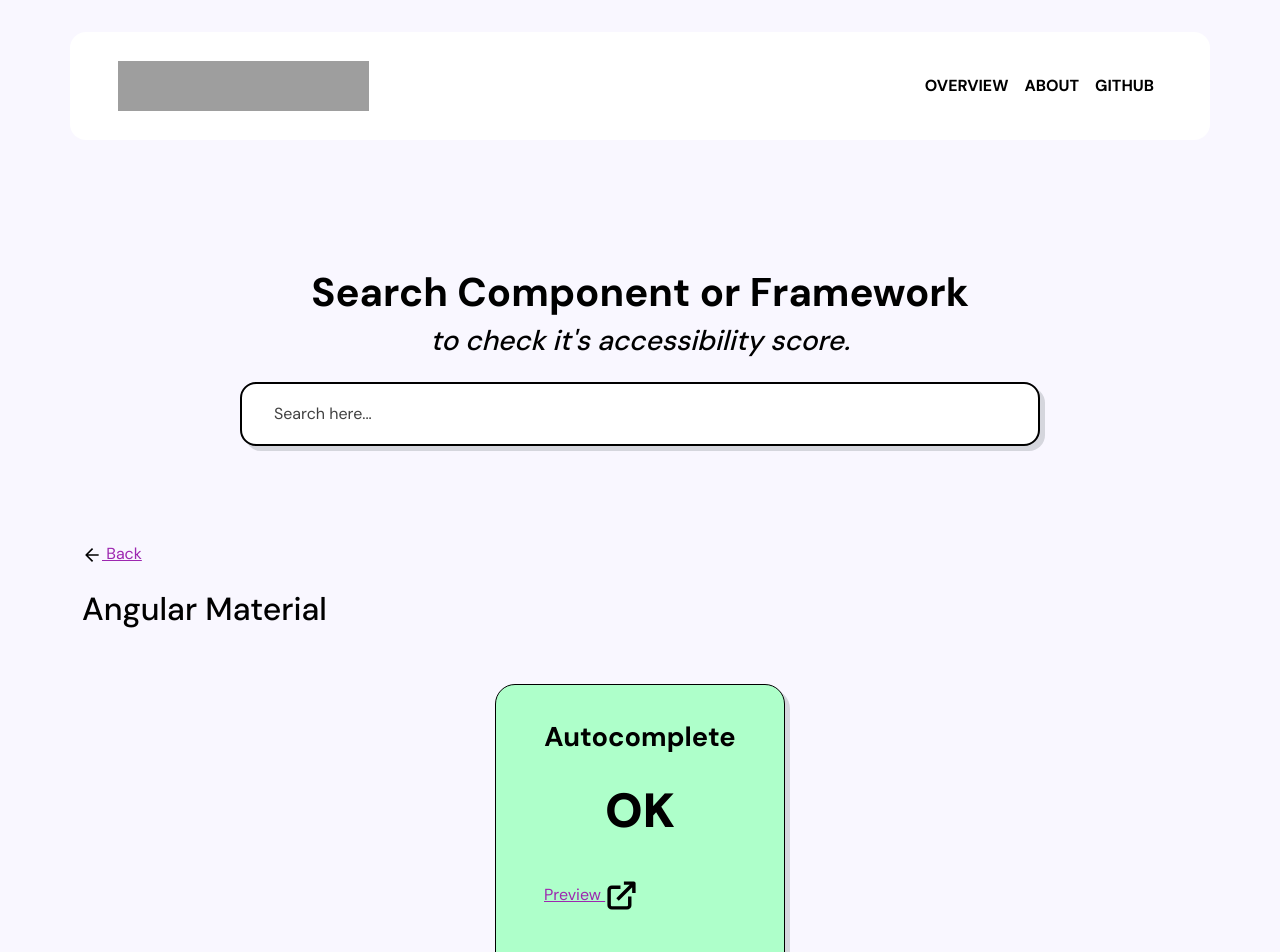
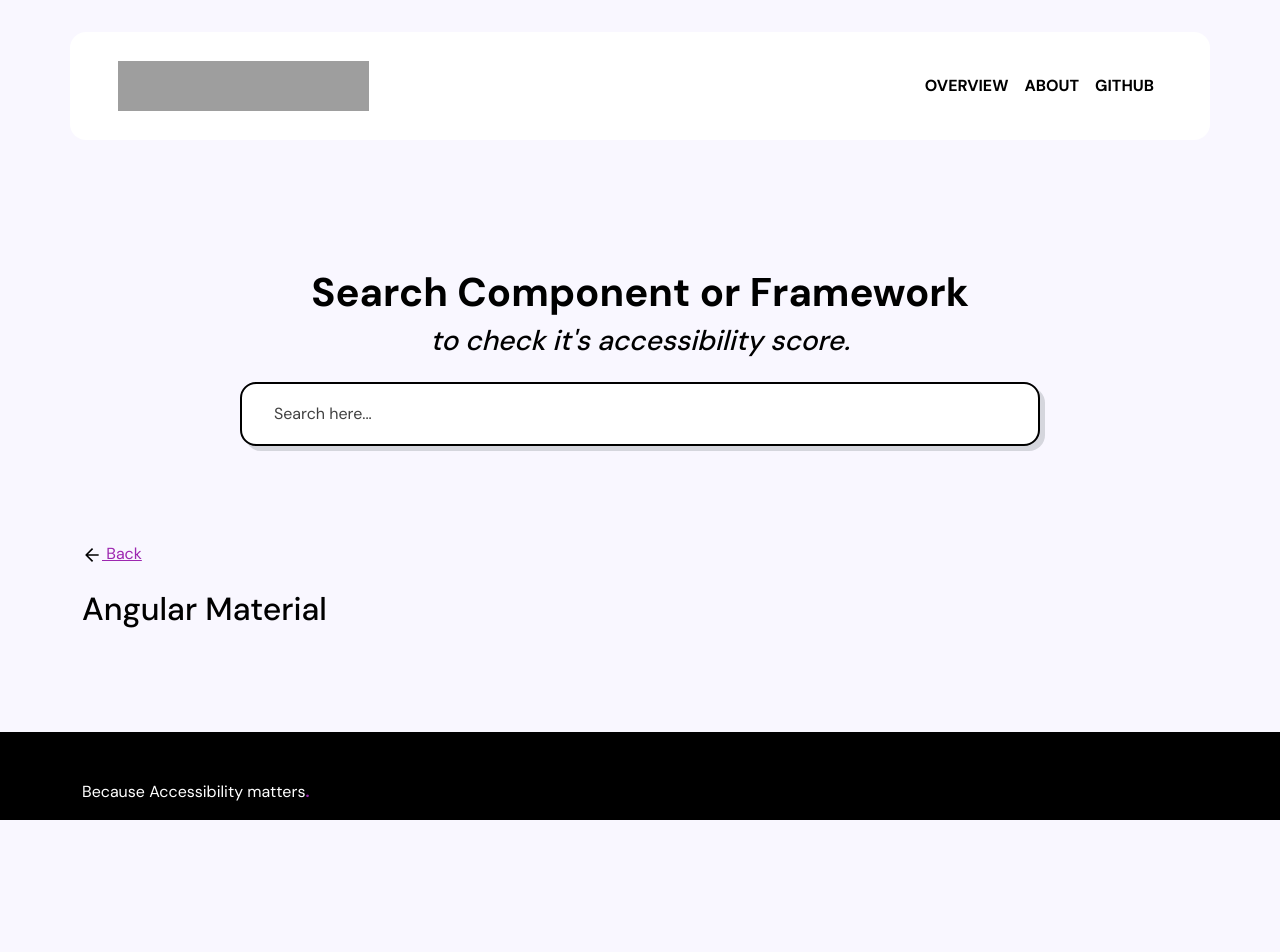
Before and after one commit to caneveryoneusetemp/caneveryoneuse_tool, a React (Create React App) app: page /angular-material/autocomplete/ in a window 1280 px wide. Shown: the top 952 px of the page. After the commit the page ends 820 px from the top, so only its background shows below. Built offline with nearby package versions, Linux system fonts and the light colour scheme; grey boxes are pictures that could not be loaded.

Commit message:
component errors

```diff
--- a/src/partials/component.jsx
+++ b/src/partials/component.jsx
@@ -3,7 +3,7 @@
 
 const Component = (props) => {
 
-    const { selectedComponent } = props;
+    const { selectedComponent, type } = props;
     const { framework, component } = useParams();
 
     const calculateErrors = (component) => {
@@ -31,6 +31,8 @@
     }
 
     return(
+        <>
+            { (!type || type === 'sum') &&
                 <div className={`component-card ${retrieveBgColor(errorCountTotal)}`}>
                     <div className="component-card-header">{selectedComponent.name}</div>
                     <div className="component-card-body">
@@ -46,12 +48,24 @@
                                 <a href={selectedComponent.preview_link} target="_blank" rel="noreferrer" aria-label="open component example">Preview <svg xmlns="http://www.w3.org/2000/svg" width="33" height="33" viewBox="0 0 24 24" fill="none" stroke="#000" stroke-width="2.5" stroke-linecap="square" stroke-linejoin="round"><g fill="none" fill-rule="evenodd"><path d="M18 14v5a2 2 0 0 1-2 2H5a2 2 0 0 1-2-2V8c0-1.1.9-2 2-2h5M15 3h6v6M10 14L20.2 3.8"/></g></svg></a>
                             }
 
-                    { framework && !component &&
+                            { framework && !component && errorCountTotal > 0 &&
                                 <Link to={`/${framework}/${selectedComponent.slug}/`} className="btn btn-secondary">Check errors</Link>
                             }
                         </div>
                     </div>
                 </div>
+            }
+
+            {type && type === '' &&
+                <div className="component-errors">
+                    <div className="row">
+                        <div className="col-12">
+                            <h3>Found errors</h3>
+                        </div>
+                    </div>
+                </div>
+            }
+        </>
     );
 }
 
--- a/src/partials/single-framework.jsx
+++ b/src/partials/single-framework.jsx
@@ -35,7 +35,7 @@
                     <h2>{selectedFramework.name}</h2>
                 </div>
             </div>
-            <div className="row justify-content-center" style={{ gap: '1.5rem' }}>
+
                 { selectedFramework.components && selectedFramework.components.length > 0 &&
                     <>
                         { selectedComponent && Object.keys(selectedComponent).length !== 0 &&
@@ -43,19 +43,18 @@
                         }
 
                         { (!selectedComponent || ( selectedComponent && Object.keys(selectedComponent).length === 0)) &&
-                            <>
+                            <div className="row justify-content-center" style={{ gap: '1.5rem' }}>
                                 {selectedFramework.components.map( (comp, i ) => {
                                     return (
                                         <Component selectedComponent={comp} key={i} type="sum" />
                                     )
                                 })}
-                            </>
+                            </div>
                         }
 
                     </>
                 }
             </div>
-        </div>
     );
 
 }
```
Lines whose indentation alone changed are shown as unchanged.
